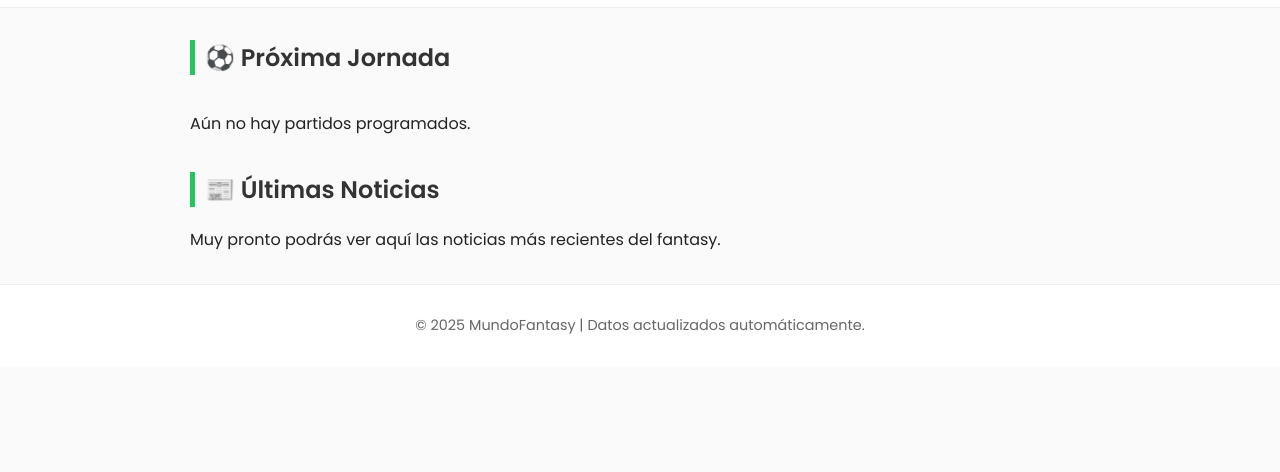
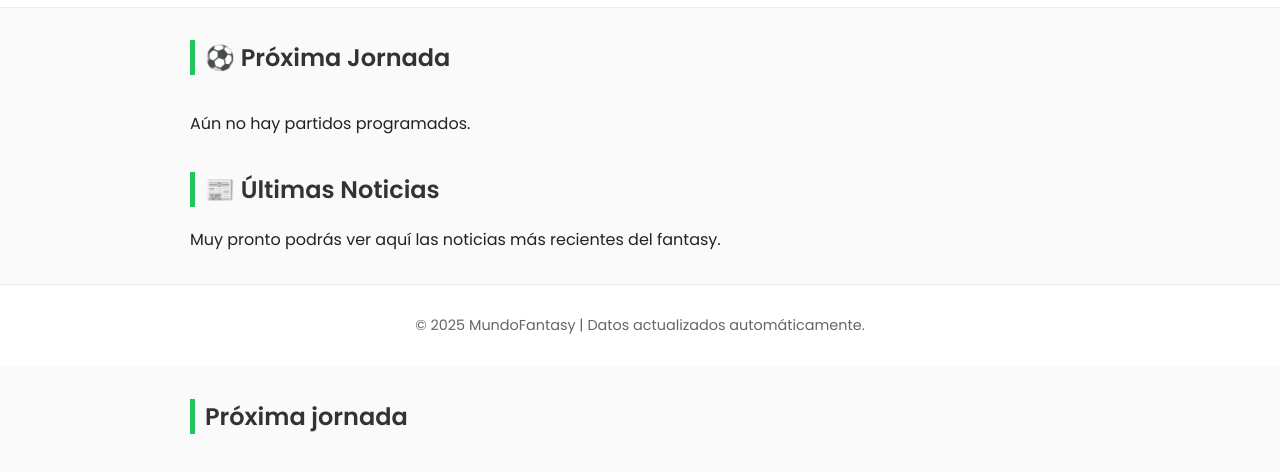
Before and after one commit to jcoronelibanez-spec/MundoFantasy, a plain HTML site: page index.html in a window 1280 px wide. Shown: the part 92-564 px from the top of the page. Drawn offline with Linux system fonts and the light colour scheme.

Commit message:
Add upcoming section to index.html

```diff
--- a/index.html
+++ b/index.html
@@ -58,3 +58,10 @@
   <script src="app.js"></script>
 </body>
 </html>
+<main>
+  <section class="upcoming">
+    <h2 id="md-header">Próxima jornada</h2>
+    <div id="fixtures" class="fixtures"></div>
+  </section>
+</main>
+<script src="app.js"></script>
```
